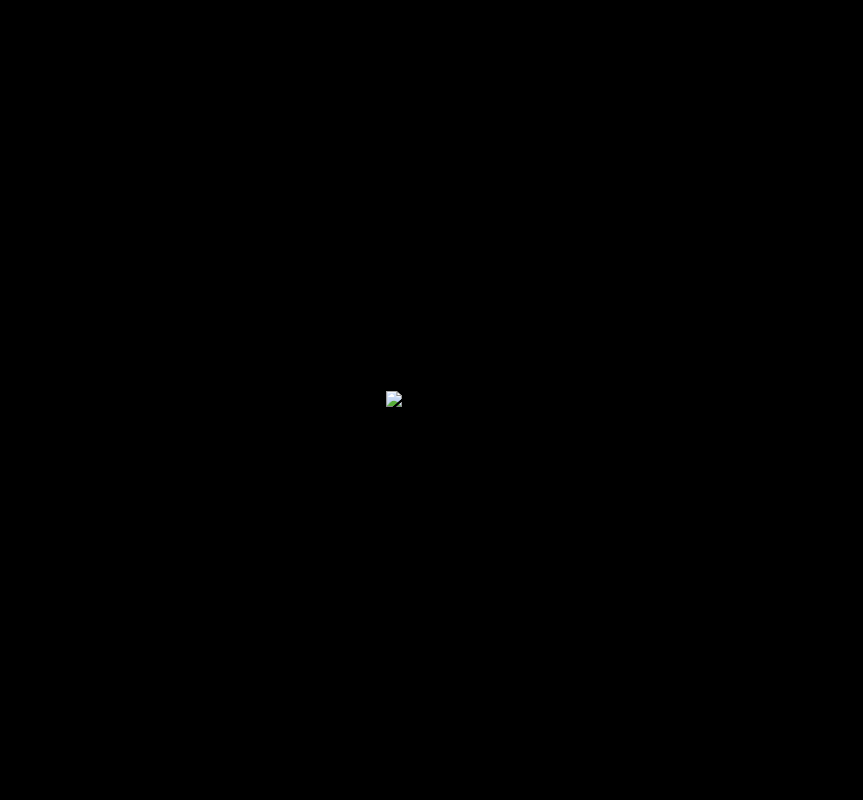
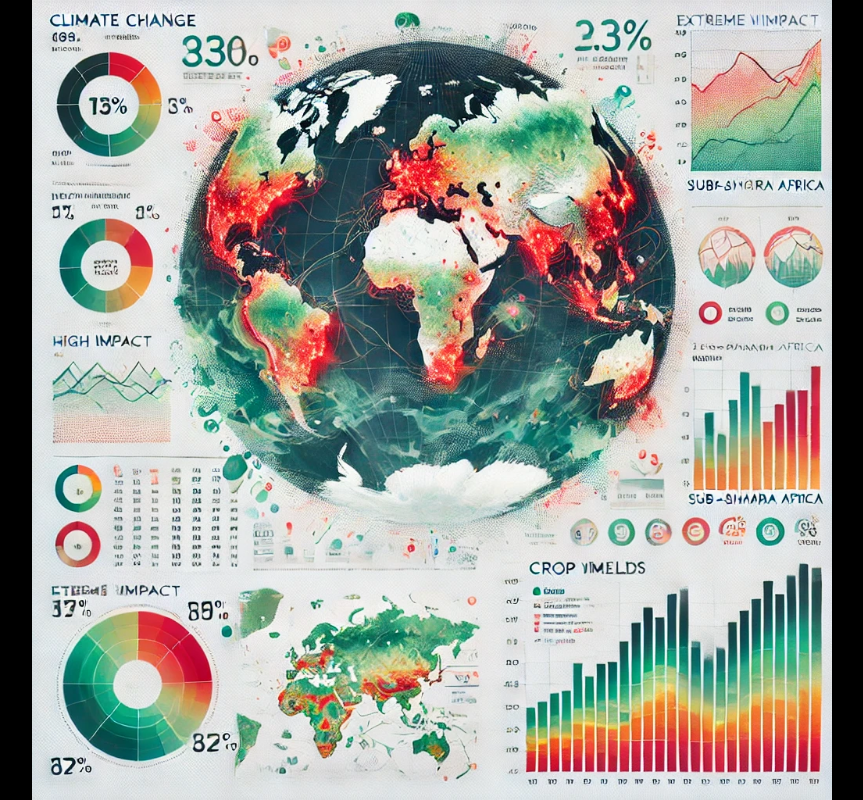
Before and after one commit to AnudeepChepyala/Data-Visualization, a plain HTML site: page index.html in a window 1280 px wide. Shown: the whole page, without its empty margins (208-1071 px from the left). Drawn offline with Linux system fonts and the light colour scheme.

Commit message:
index.html

```diff
--- a/index.html
+++ b/index.html
@@ -20,6 +20,6 @@
   </style>
 </head>
 <body>
-  <img src="Data%20Visualization.jpg" alt="Your Image">
+  <img src="Data%20Visualization.webp" alt="Your Image">
 </body>
 </html>
```
